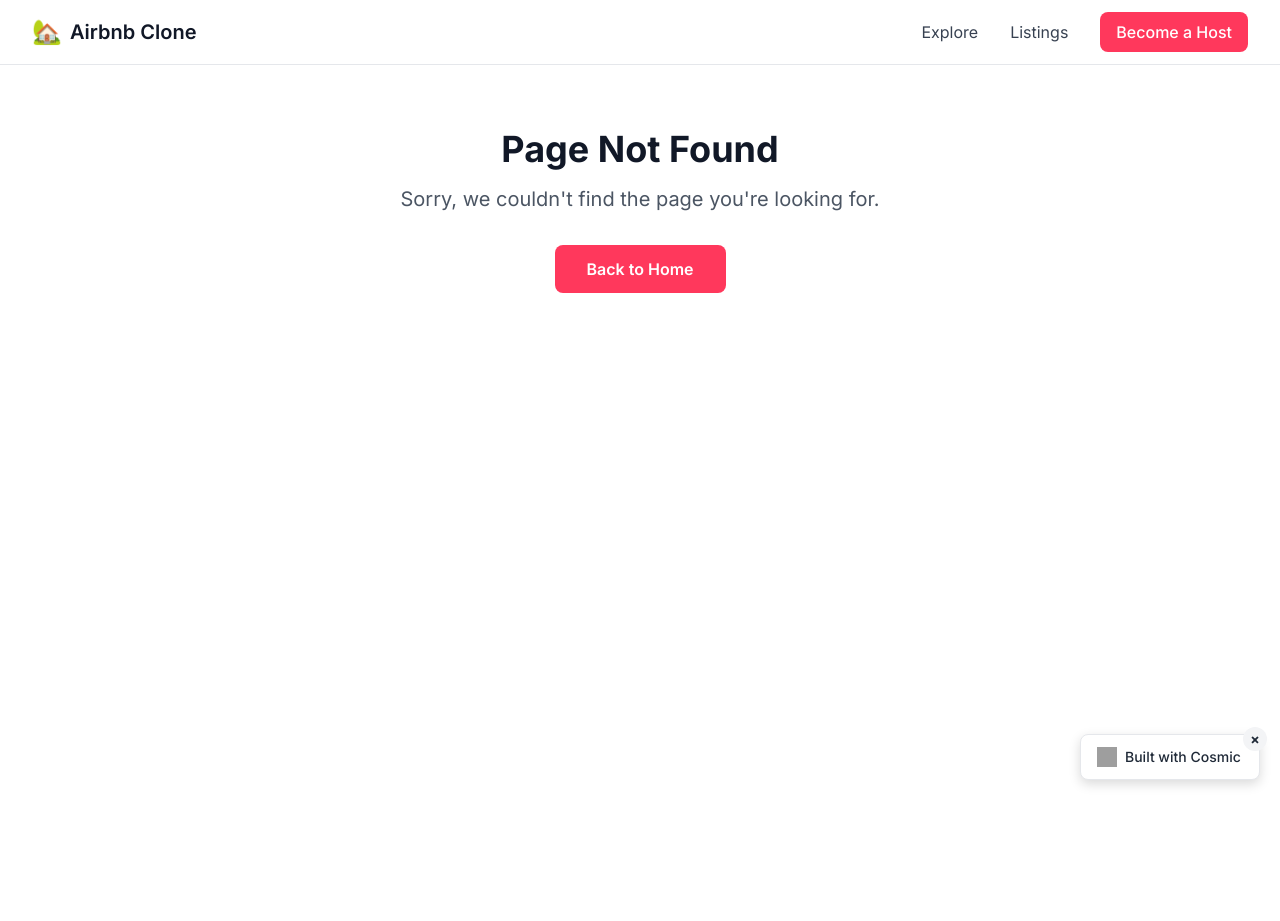
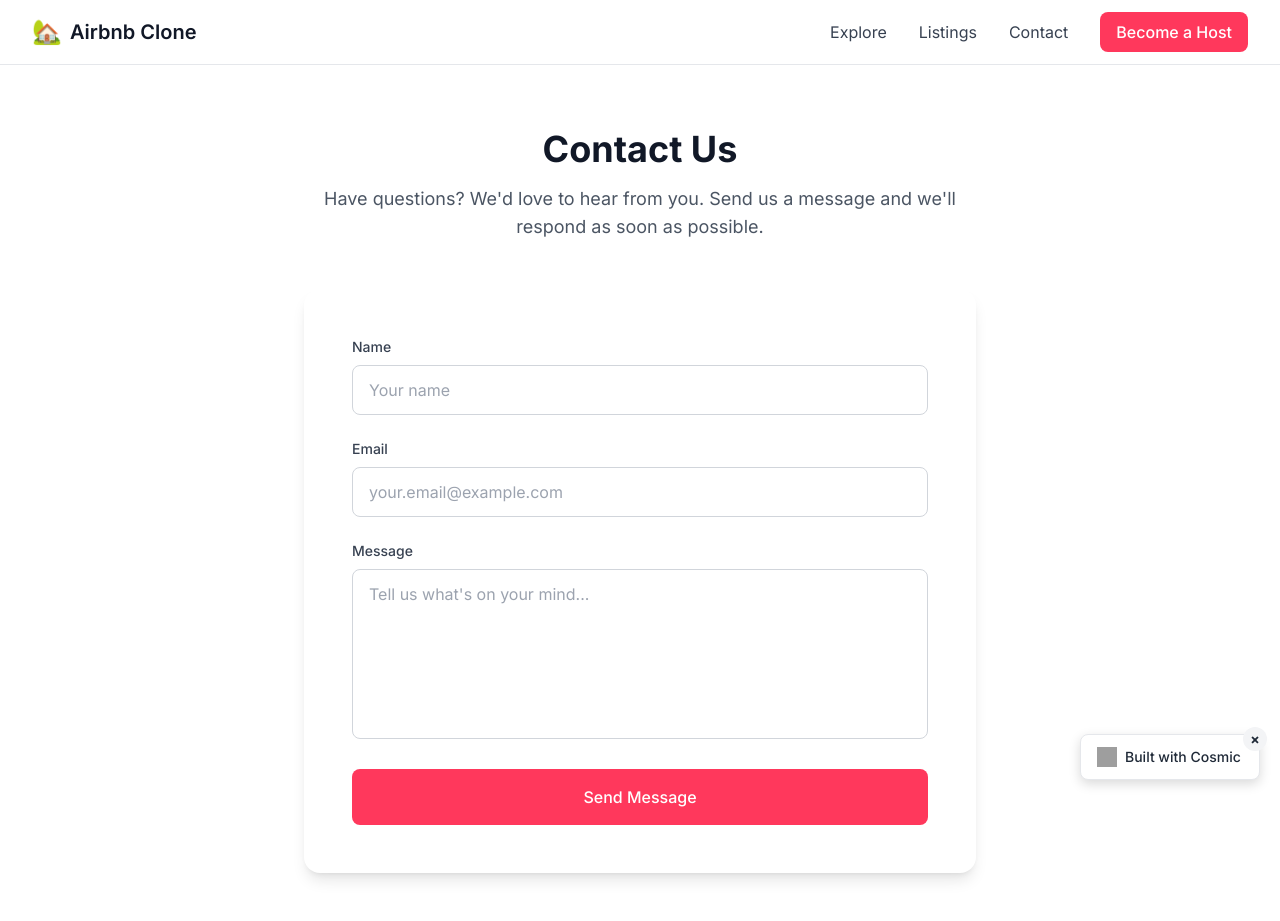
Before and after one commit to cosmic-community/airbnb-clone-properies, a Next.js app: page /contact in a window 1280 px wide. Before the commit this address had no page. Shown: the top 921 px of the page. Built offline with nearby package versions, Linux system fonts and the light colour scheme; grey boxes are pictures that could not be loaded.

Commit message:
Add contact page with email form using Resend

```diff
--- /dev/null
+++ b/app/api/contact/route.ts
@@ -0,0 +1,68 @@
+import { NextRequest, NextResponse } from 'next/server'
+import { Resend } from 'resend'
+
+const resend = new Resend(process.env.RESEND_API_KEY)
+
+export async function POST(request: NextRequest) {
+  try {
+    const body = await request.json()
+    const { name, email, message } = body
+
+    // Validate required fields
+    if (!name || !email || !message) {
+      return NextResponse.json(
+        { error: 'Missing required fields' },
+        { status: 400 }
+      )
+    }
+
+    // Send email using Resend
+    const { data, error } = await resend.emails.send({
+      from: 'tony@cosmicjs.com',
+      to: 'tony@cosmicjs.com',
+      subject: `Contact Form Submission from ${name}`,
+      html: `
+        <div style="font-family: Arial, sans-serif; max-width: 600px; margin: 0 auto;">
+          <h2 style="color: #333; border-bottom: 2px solid #FF5A5F; padding-bottom: 10px;">
+            New Contact Form Submission
+          </h2>
+
+          <div style="margin: 20px 0;">
+            <p style="margin: 10px 0;"><strong>Name:</strong> ${name}</p>
+            <p style="margin: 10px 0;"><strong>Email:</strong> ${email}</p>
+          </div>
+
+          <div style="margin: 20px 0;">
+            <h3 style="color: #333;">Message:</h3>
+            <div style="background-color: #f5f5f5; padding: 15px; border-radius: 5px; white-space: pre-wrap;">
+              ${message}
+            </div>
+          </div>
+
+          <div style="margin-top: 30px; padding-top: 20px; border-top: 1px solid #ddd; color: #666; font-size: 12px;">
+            <p>This email was sent from the Airbnb Clone contact form.</p>
+          </div>
+        </div>
+      `,
+    })
+
+    if (error) {
+      console.error('Resend error:', error)
+      return NextResponse.json(
+        { error: 'Failed to send email' },
+        { status: 500 }
+      )
+    }
+
+    return NextResponse.json(
+      { success: true, data },
+      { status: 200 }
+    )
+  } catch (error) {
+    console.error('Contact form error:', error)
+    return NextResponse.json(
+      { error: 'Internal server error' },
+      { status: 500 }
+    )
+  }
+}
--- /dev/null
+++ b/app/contact/page.tsx
@@ -0,0 +1,175 @@
+'use client'
+
+import { useState, FormEvent } from 'react'
+
+export default function ContactPage() {
+  const [formData, setFormData] = useState({
+    name: '',
+    email: '',
+    message: ''
+  })
+  const [isSubmitting, setIsSubmitting] = useState(false)
+  const [submitStatus, setSubmitStatus] = useState<{
+    type: 'success' | 'error' | null
+    message: string
+  }>({ type: null, message: '' })
+
+  const handleSubmit = async (e: FormEvent<HTMLFormElement>) => {
+    e.preventDefault()
+    setIsSubmitting(true)
+    setSubmitStatus({ type: null, message: '' })
+
+    try {
+      const response = await fetch('/api/contact', {
+        method: 'POST',
+        headers: {
+          'Content-Type': 'application/json',
+        },
+        body: JSON.stringify(formData),
+      })
+
+      const data = await response.json()
+
+      if (response.ok) {
+        setSubmitStatus({
+          type: 'success',
+          message: 'Thank you for your message! We\'ll get back to you soon.'
+        })
+        setFormData({ name: '', email: '', message: '' })
+      } else {
+        setSubmitStatus({
+          type: 'error',
+          message: data.error || 'Something went wrong. Please try again.'
+        })
+      }
+    } catch (error) {
+      setSubmitStatus({
+        type: 'error',
+        message: 'Failed to send message. Please try again.'
+      })
+    } finally {
+      setIsSubmitting(false)
+    }
+  }
+
+  const handleChange = (
+    e: React.ChangeEvent<HTMLInputElement | HTMLTextAreaElement>
+  ) => {
+    const { name, value } = e.target
+    setFormData(prev => ({ ...prev, [name]: value }))
+  }
+
+  return (
+    <div className="container-custom py-16">
+      <div className="max-w-2xl mx-auto">
+        <div className="text-center mb-12">
+          <h1 className="text-4xl font-bold text-gray-900 mb-4">
+            Contact Us
+          </h1>
+          <p className="text-lg text-gray-600">
+            Have questions? We'd love to hear from you. Send us a message and we'll respond as soon as possible.
+          </p>
+        </div>
+
+        <div className="bg-white rounded-2xl shadow-lg p-8 md:p-12">
+          <form onSubmit={handleSubmit} className="space-y-6">
+            <div>
+              <label
+                htmlFor="name"
+                className="block text-sm font-medium text-gray-700 mb-2"
+              >
+                Name
+              </label>
+              <input
+                type="text"
+                id="name"
+                name="name"
+                value={formData.name}
+                onChange={handleChange}
+                required
+                className="w-full px-4 py-3 border border-gray-300 rounded-lg focus:ring-2 focus:ring-primary focus:border-transparent transition-colors"
+                placeholder="Your name"
+              />
+            </div>
+
+            <div>
+              <label
+                htmlFor="email"
+                className="block text-sm font-medium text-gray-700 mb-2"
+              >
+                Email
+              </label>
+              <input
+                type="email"
+                id="email"
+                name="email"
+                value={formData.email}
+                onChange={handleChange}
+                required
+                className="w-full px-4 py-3 border border-gray-300 rounded-lg focus:ring-2 focus:ring-primary focus:border-transparent transition-colors"
+                placeholder="your.email@example.com"
+              />
+            </div>
+
+            <div>
+              <label
+                htmlFor="message"
+                className="block text-sm font-medium text-gray-700 mb-2"
+              >
+                Message
+              </label>
+              <textarea
+                id="message"
+                name="message"
+                value={formData.message}
+                onChange={handleChange}
+                required
+                rows={6}
+                className="w-full px-4 py-3 border border-gray-300 rounded-lg focus:ring-2 focus:ring-primary focus:border-transparent transition-colors resize-none"
+                placeholder="Tell us what's on your mind..."
+              />
+            </div>
+
+            {submitStatus.type && (
+              <div
+                className={`p-4 rounded-lg ${
+                  submitStatus.type === 'success'
+                    ? 'bg-green-50 text-green-800 border border-green-200'
+                    : 'bg-red-50 text-red-800 border border-red-200'
+                }`}
+              >
+                {submitStatus.message}
+              </div>
+            )}
+
+            <button
+              type="submit"
+              disabled={isSubmitting}
+              className="w-full bg-primary hover:bg-primary-dark text-white font-medium py-4 px-6 rounded-lg transition-colors disabled:opacity-50 disabled:cursor-not-allowed"
+            >
+              {isSubmitting ? 'Sending...' : 'Send Message'}
+            </button>
+          </form>
+        </div>
+
+        <div className="mt-12 grid grid-cols-1 md:grid-cols-3 gap-8 text-center">
+          <div>
+            <div className="text-3xl mb-3">📧</div>
+            <h3 className="font-semibold text-gray-900 mb-2">Email</h3>
+            <p className="text-gray-600">tony@cosmicjs.com</p>
+          </div>
+          <div>
+            <div className="text-3xl mb-3">💬</div>
+            <h3 className="font-semibold text-gray-900 mb-2">Support</h3>
+            <p className="text-gray-600">24/7 Customer Support</p>
+          </div>
+          <div>
+            <div className="text-3xl mb-3">🌍</div>
+            <h3 className="font-semibold text-gray-900 mb-2">Location</h3>
+            <p className="text-gray-600">Worldwide</p>
+          </div>
+        </div>
+      </div>
+    </div>
+  )
+}
--- a/components/Header.tsx
+++ b/components/Header.tsx
@@ -25,6 +25,12 @@ export default function Header() {
             >
               Listings
             </Link>
+            <Link
+              href="/contact"
+              className="text-gray-700 hover:text-gray-900 transition-colors"
+            >
+              Contact
+            </Link>
             <button className="bg-primary hover:bg-primary-dark text-white font-medium py-2 px-4 rounded-lg transition-colors">
               Become a Host
             </button>
--- a/package.json
+++ b/package.json
@@ -15,7 +15,8 @@
     "next": "16.0.0",
     "react": "^19.0.0",
     "react-dom": "^19.0.0",
-    "@cosmicjs/sdk": "^1.5.6"
+    "@cosmicjs/sdk": "^1.5.6",
+    "resend": "^3.2.0"
   },
   "devDependencies": {
     "@types/node": "^20.0.0",
```
Also changed, not shown: 1 other file (tests, documents, lock files or other folders).
